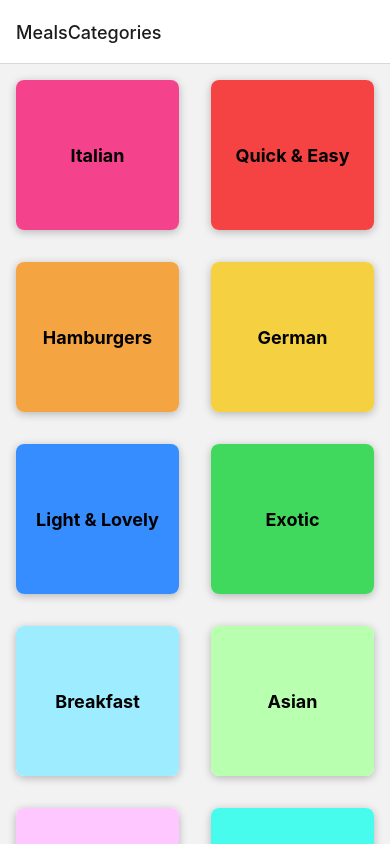
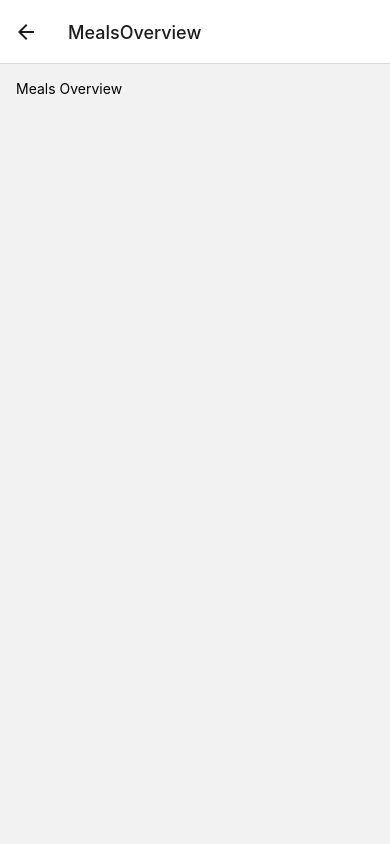
Before and after one commit to obynonwane/food_recipe_react_app, a React Native app: screen /MealsOverview in a window 390 px wide. Built offline with nearby package versions, Linux system fonts and the light colour scheme.

Commit message:
Implementing Navigation Between Two Screens

```diff
--- a/App.js
+++ b/App.js
@@ -3,6 +3,7 @@
 import { NavigationContainer } from "@react-navigation/native";
 import { createNativeStackNavigator } from "@react-navigation/native-stack";
 import CategoriesScreen from "./screens/CategoriesScreen";
+import MealsOverviewScreen from "./screens/MealsOverviewScreen";
 
 const Stack = createNativeStackNavigator();
 export default function App() {
@@ -12,6 +13,7 @@
       <NavigationContainer>
         <Stack.Navigator>
           <Stack.Screen name="MealsCategories" component={CategoriesScreen} />
+          <Stack.Screen name="MealsOverview" component={MealsOverviewScreen} />
         </Stack.Navigator>
       </NavigationContainer>
     </>
--- a/components/CategoryGridTile.js
+++ b/components/CategoryGridTile.js
@@ -1,6 +1,13 @@
-import { Pressable, StyleSheet, View, Text, Platform } from "react-native";
+import {
+  Pressable,
+  StyleSheet,
+  View,
+  Text,
+  Platform,
+  onPress,
+} from "react-native";
 
-function CategoryGridTile({ title, color }) {
+function CategoryGridTile({ title, color, onPress }) {
   return (
     <View style={styles.gridItem}>
       <Pressable
@@ -8,7 +15,8 @@
         style={({ pressed }) => [
           styles.button,
           pressed ? styles.buttonPressed : null,
-        ]}>
+        ]}
+        onPress={onPress}>
         <View style={[styles.innerContainer, { backgroundColor: color }]}>
           <Text style={styles.title}>{title}</Text>
         </View>
--- a/screens/CategoriesScreen.js
+++ b/screens/CategoriesScreen.js
@@ -2,12 +2,19 @@
 import { CATEGORIES } from "../data/dummy-data";
 import CategoryGridTile from "../components/CategoryGridTile";
 
-function renderCategoryItem(itemData) {
-  return (
-    <CategoryGridTile title={itemData.item.title} color={itemData.item.color} />
-  );
-}
-function CategoriesScreen() {
+function CategoriesScreen({ navigation }) {
+  function renderCategoryItem(itemData) {
+    function pressHandler() {
+      navigation.navigate("MealsOverview");
+    }
+    return (
+      <CategoryGridTile
+        title={itemData.item.title}
+        color={itemData.item.color}
+        onPress={pressHandler}
+      />
+    );
+  }
   return (
     <FlatList
       data={CATEGORIES}
--- /dev/null
+++ b/screens/MealsOverviewScreen.js
@@ -0,0 +1,18 @@
+import { View, Text, StyleSheet } from "react-native";
+
+function MealsOverviewScreen() {
+  return (
+    <View style={styles.container}>
+      <Text>Meals Overview</Text>
+    </View>
+  );
+}
+
+export default MealsOverviewScreen;
+
+const styles = StyleSheet.create({
+  container: {
+    flex: 1,
+    padding: 16,
+  },
+});
```
